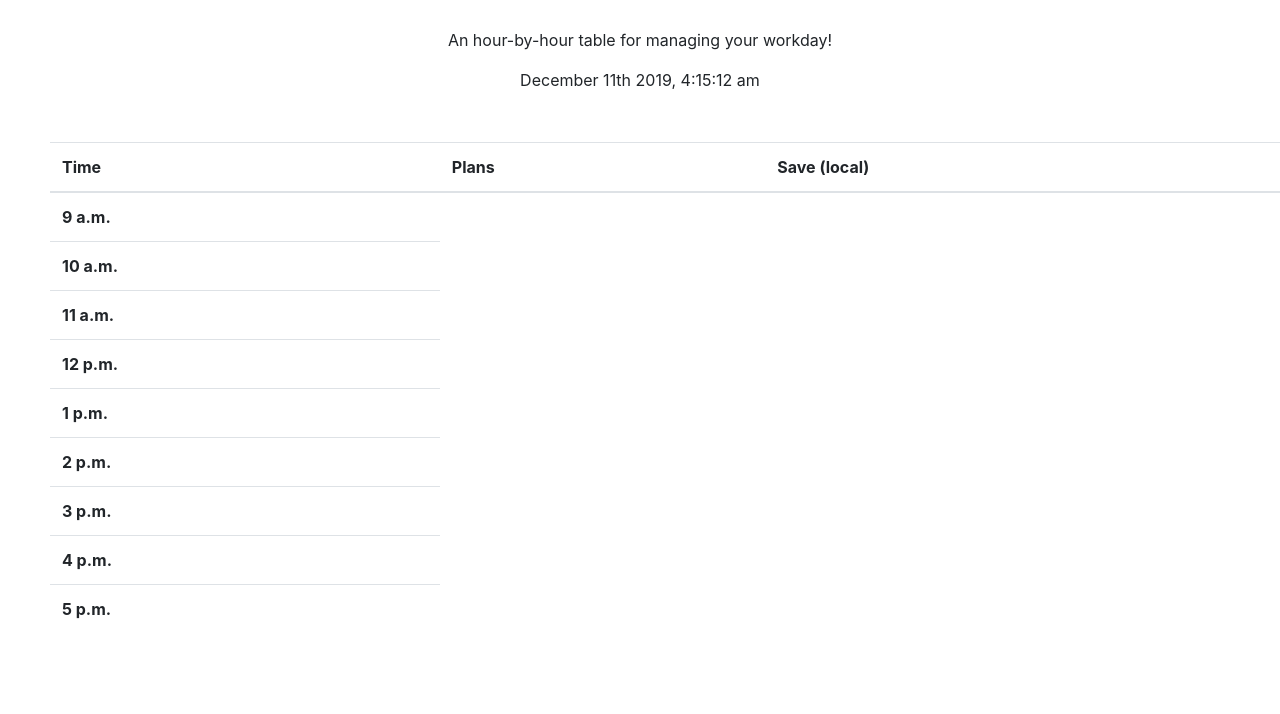
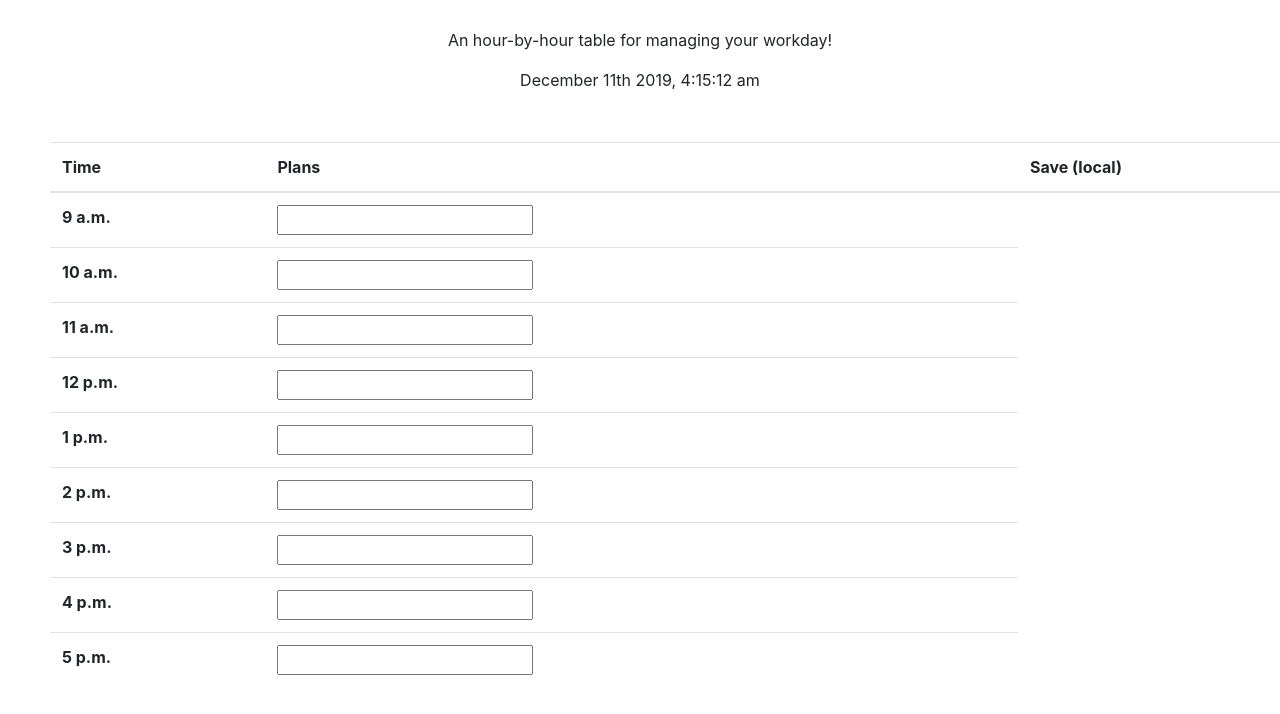
Before and after one commit to pmahalan/day_planner, a plain HTML site: page index.html in a window 1280 px wide. Shown: the part 110-824 px from the top of the page. Before the commit the page ends 800 px from the top, so only its background shows below. Drawn offline with nearby package versions, Linux system fonts and the light colour scheme.

Commit message:
added form input fields for each hour

```diff
--- a/index.html
+++ b/index.html
@@ -14,22 +14,43 @@
 
 <table class="table table-hover" style="margin: 50px;">
     <thead>
+
       <tr>
         <th scope="col-sm-2">Time</th>
         <th scope="col-sm-9">Plans</th>
+  <!-- Is there a way to target the "plans" column above and turn it into a form so that users can input stuff? -->
         <th scope="col-sm-1">Save (local)</th>
       </tr>
+
     </thead>
     <tbody>
-      <tr> <th scope="row" class="9am">9 a.m.</th> </tr>
-      <tr> <th scope="row" class="10am">10 a.m.</th> </tr>
-      <tr> <th scope="row" class="11am">11 a.m.</th> </tr>
-      <tr> <th scope="row" class="12pm">12 p.m.</th> </tr>
-      <tr> <th scope="row" class="1pm">1 p.m.</th> </tr>
-      <tr> <th scope="row" class="2pm">2 p.m.</th> </tr>
-      <tr> <th scope="row" class="3pm">3 p.m.</th> </tr>
-      <tr> <th scope="row" class="4pm">4 p.m.</th> </tr>
-      <tr> <th scope="row" class="5pm">5 p.m.</th> </tr>
+      <tr> <th scope="row" class="9am">9 a.m.</th>
+        <td> <form> <input type="text"/> </form> </td> </tr>
+
+      <tr> <th scope="row" class="10am">10 a.m.</th>
+        <td> <form> <input type="text"/> </form> </td> </tr>
+
+      <tr> <th scope="row" class="11am">11 a.m.</th>
+        <td> <form> <input type="text"/> </form> </td> </tr>
+
+      <tr> <th scope="row" class="12pm">12 p.m.</th>
+        <td> <form> <input type="text"/> </form> </td> </tr>
+
+      <tr> <th scope="row" class="1pm">1 p.m.</th>
+        <td> <form> <input type="text"/> </form> </td> </tr>
+
+      <tr> <th scope="row" class="2pm">2 p.m.</th>
+        <td> <form> <input type="text"/> </form> </td> </tr>
+
+      <tr> <th scope="row" class="3pm">3 p.m.</th>
+        <td> <form> <input type="text"/> </form> </td> </tr>
+
+      <tr> <th scope="row" class="4pm">4 p.m.</th>
+        <td> <form> <input type="text"/> </form> </td> </tr>
+
+      <tr> <th scope="row" class="5pm">5 p.m.</th>
+        <td> <form> <input type="text"/> </form> </td> </tr>
+
     </tbody>
   </table>
 
@@ -55,6 +76,6 @@ console.log(moment());
 
 </script>
 
-<script src="dayplanner.js"></script>
+<!-- <script src="dayplanner.js"></script> -->
 </body>
 </html>
```
